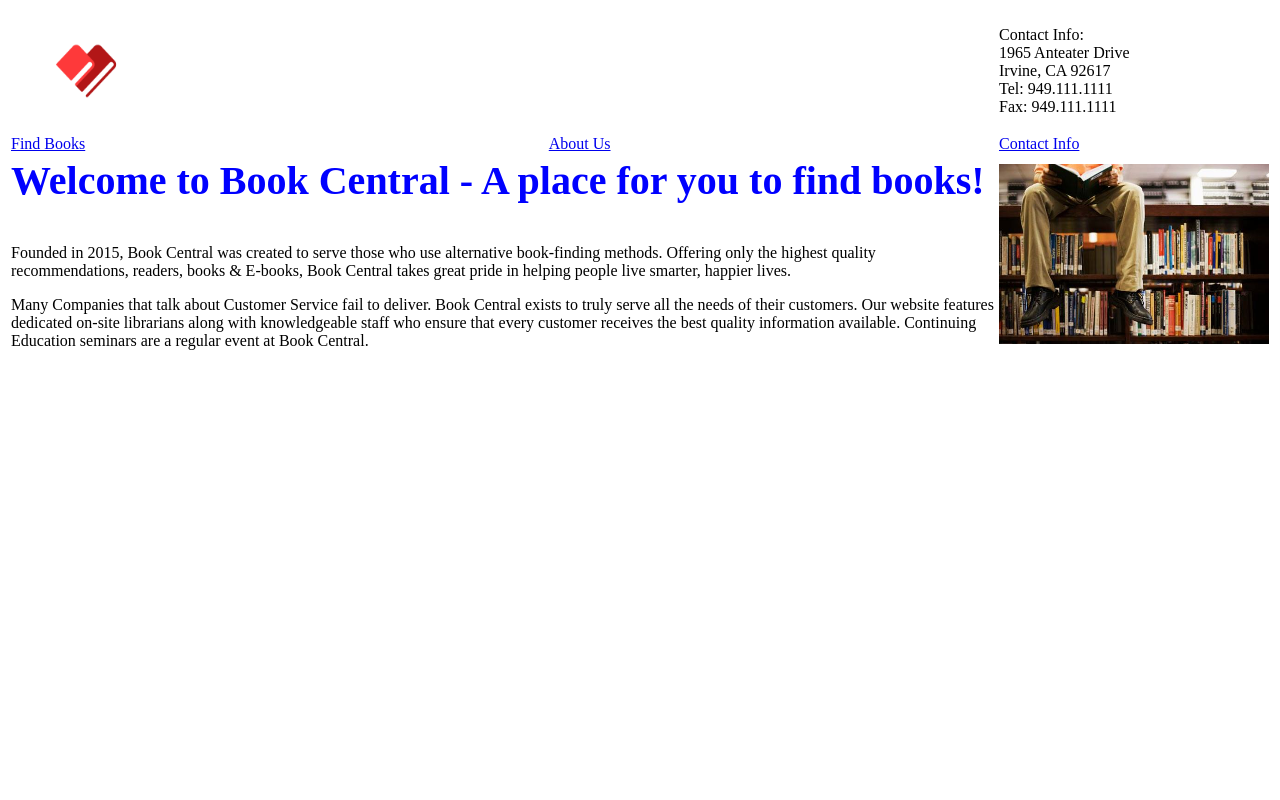
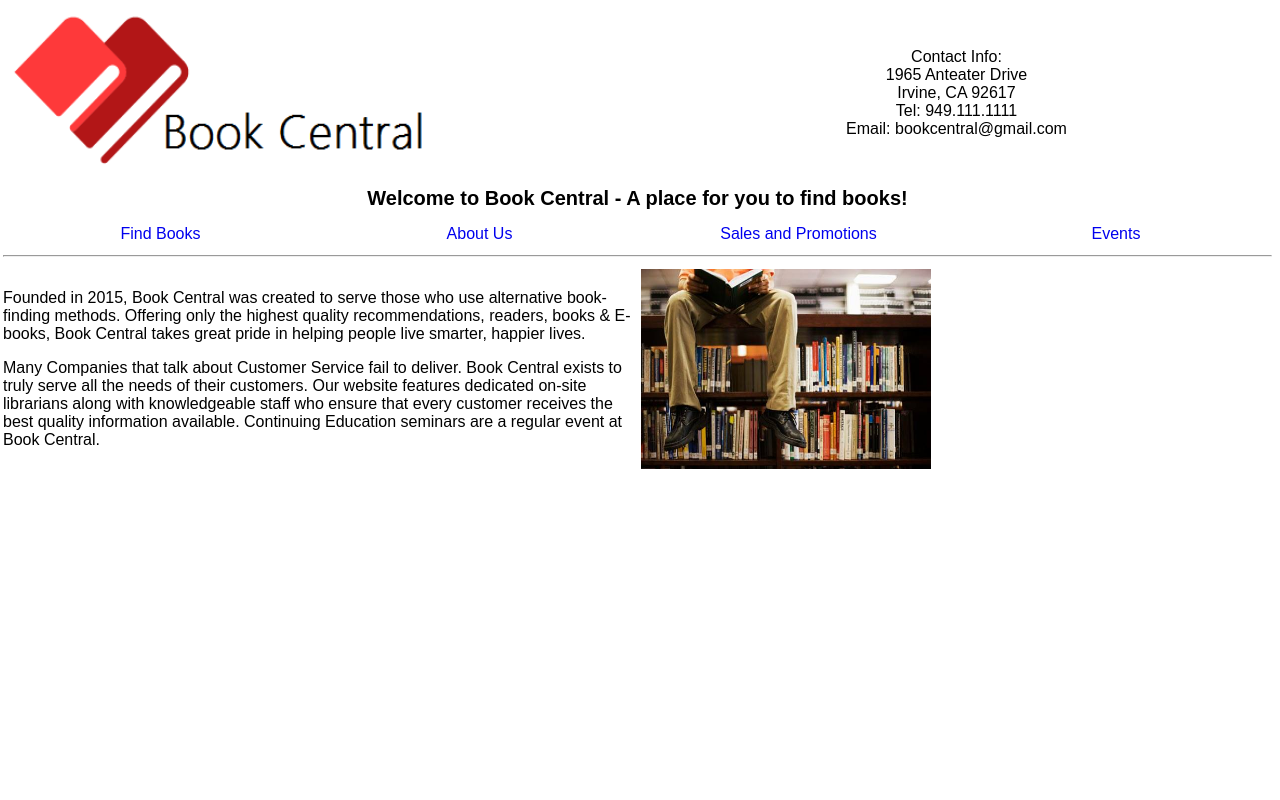
Before and after one commit to upbeat/ecommerce_CS137, a PHP site: page / in a window 1280 px wide. Run offline with PHP 8.4, Linux system fonts and the light colour scheme.

Commit message:
Centered design and changed font/logo

```diff
--- a/index.html
+++ b/index.html
@@ -1,54 +1,70 @@
 <!-- index.html -->
 <html>
+
 <head>
-    <link rel ="stylesheet" type = "text/css" href="style.css">
+  <link rel="stylesheet" type="text/css" href="style.css">
   <title>Book Central - An eCommerce Website for books</title>
 </head>
+
 <body>
   <table summary="Home Page">
+    <!-- LOGO AND INFO -->
+    <col width=150>
       <tr>
-        <td colspan = 2>
-          <img src="img/bookLogo.png" alt="Book Central's Logo" height="120" width="150"/>
+        <td colspan=2>
+          <img src="img/bookLogo.png" alt="Book Central's Logo" height="180" width="450" />
         </td>
-        <td>
-          Contact Info: <br />
-          1965 Anteater Drive<br />
-          Irvine, CA  92617<br />
-          Tel: 949.111.1111<br />
-          Fax: 949.111.1111
-        </td>
-      </tr>
-      <tr>
-        <td>
-          <a href ="google.com" >Find Books</a>
-        </td>
-        <td>
-          <a href ="google.com" >About Us</a>
-        </td>
-        <td>
-          <a href ="google.com" >Contact Info</a>
+        <td colspan=2 align="center">
+          Contact Info:
+          <br /> 1965 Anteater Drive
+          <br /> Irvine, CA 92617
+          <br /> Tel: 949.111.1111
+          <br /> Email: bookcentral@gmail.com
         </td>
       </tr>
 
-      <tr>
-        <td colspan = "2">
+      <!-- WELCOME HEADER -->
+      <td colspan=4>
         <h3>Welcome to Book Central - A place for you to find books!</h3>
-          <p>Founded in 2015, Book Central was created to serve those who
-          use alternative book-finding methods. Offering only the highest
-          quality recommendations, readers, books &amp; E-books, Book Central
-          takes great pride in helping people live smarter, happier
-          lives.</p>
-          <p>Many Companies that talk about Customer Service fail to
-          deliver. Book Central exists to truly serve all the needs of
-          their customers. Our website features dedicated on-site
-          librarians along with knowledgeable staff who ensure that every
-          customer receives the best quality information available.
-          Continuing Education seminars are a regular event at Book Central.</p>
+      </td>
+
+      <!-- LINKS -->
+      <tr align="center">
+        <td width="25%">
+          <a href="google.com" style="text-decoration:none">Find Books</a>
+        </td>
+        <td width="25%">
+          <a href="google.com" style="text-decoration:none">About Us</a>
+        </td>
+        <td width="25%">
+          <a href="google.com" style="text-decoration:none">Sales and Promotions</a>
+        </td width="25%">
+        <td>
+          <a href="google.com" style="text-decoration:none">Events</a>
         </td>
         <td>
-          <img src="img/ReaderImg.jpg" alt="Eternal peace" height="180" width="270">
+      </tr>
+
+      <!-- HORIZONTAL LINE -->
+      <td colspan=4>
+        <hr size="2">
+      </td>
+
+
+      <!-- INFO PARAGRAPH AND IMAGE -->
+      <tr>
+        <td colspan="2">
+          <p>Founded in 2015, Book Central was created to serve those who use alternative book-finding methods. Offering only the highest quality recommendations, readers, books &amp; E-books, Book Central takes great pride in helping people live smarter,
+            happier lives.
+          </p>
+          <p>Many Companies that talk about Customer Service fail to deliver. Book Central exists to truly serve all the needs of their customers. Our website features dedicated on-site librarians along with knowledgeable staff who ensure that every customer
+            receives the best quality information available. Continuing Education seminars are a regular event at Book Central.</p>
+        </td>
+        <td colspan="2">
+          <img src="img/ReaderImg.jpg" alt="Eternal peace" height="200" width="290">
         </td>
       </tr>
   </table>
 </body>
+
 </html>
--- a/style.css
+++ b/style.css
@@ -1,7 +1,26 @@
 /*style file*/
 
+/*used to center align entire page*/
+html {
+    display: table;
+    margin: auto;
+}
 
+body {
+    display: table-cell;
+    vertical-align: middle;
+    text-align:center;
+    font-family: arial;
+}
+
+/*"welcome" header*/
 h3 {
-  color: blue;
-  font-size: 40px;
+  font-size: 20px;
+  text-align: center;
+  height: 14px;
 }
+
+.links{
+  text-align:center;
+  style="text-decoration:none"
+}
```
Also changed, not shown: img/bookLogo.png. Lines whose indentation alone changed are shown as unchanged.
